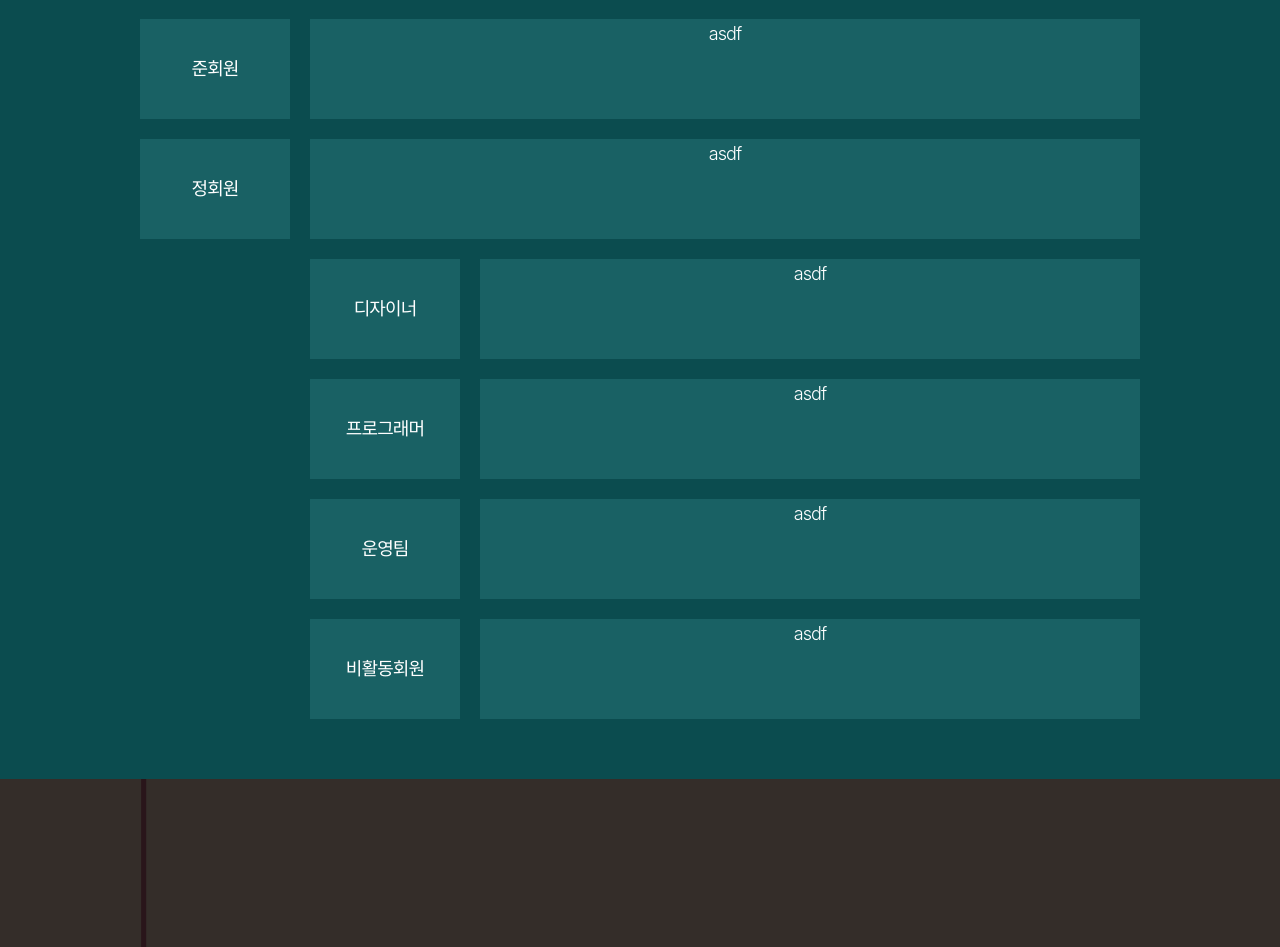
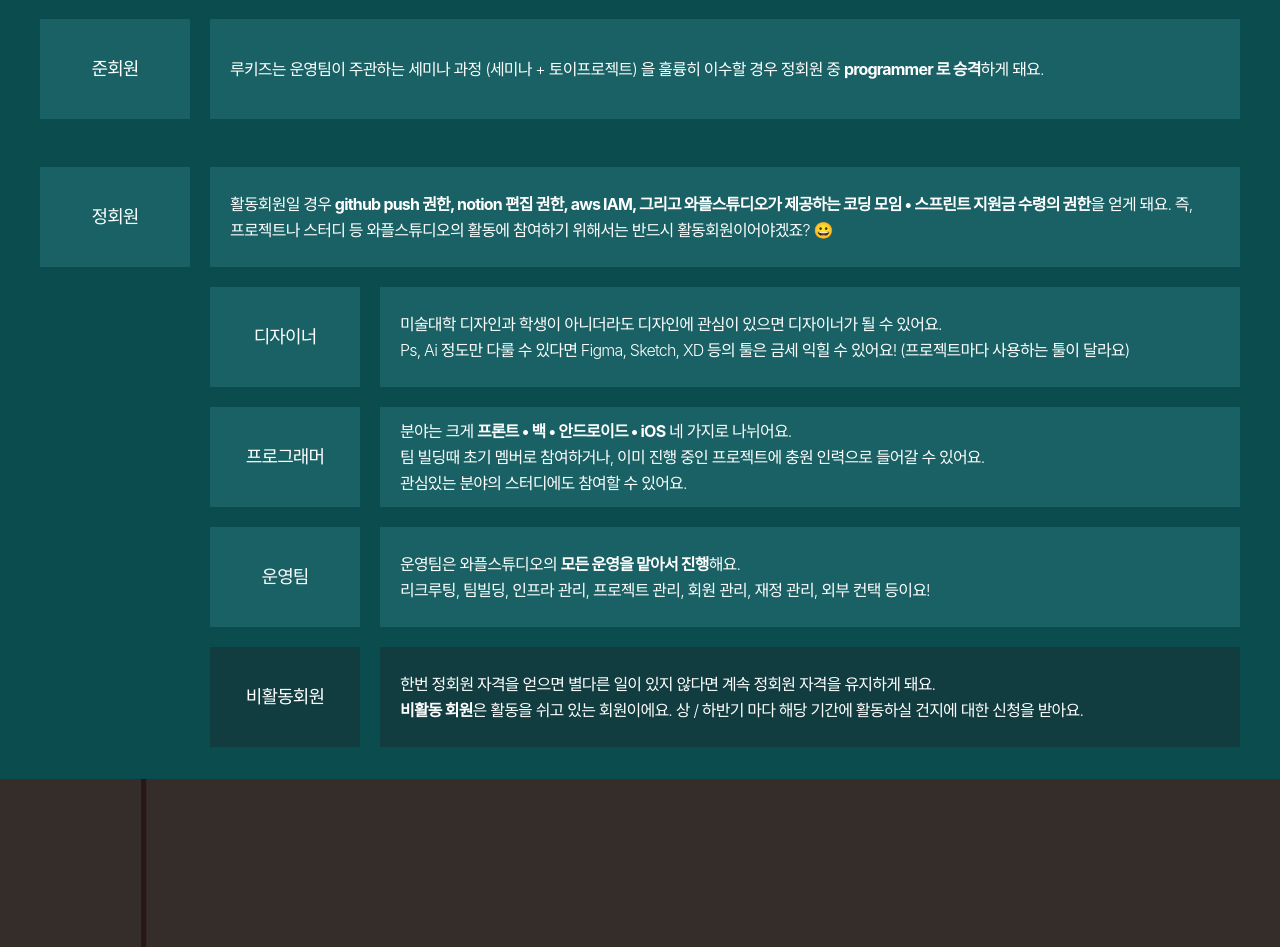
Before and after one commit to wafflestudio/wafflestudio.com-v3, a Svelte app: page / in a window 1280 px wide. Shown: the part 1960-2907 px from the top of the page. Built offline with nearby package versions, Linux system fonts and the light colour scheme.

Commit message:
[#15] content 작성

```diff
--- a/src/components/organization/organization.svelte
+++ b/src/components/organization/organization.svelte
@@ -1,22 +1,54 @@
 <section>
   <dl>
     <dt class="outer">준회원</dt>
-    <dd class="outer">asdf</dd>
+    <dd class="outer">
+      <p>
+        루키즈는 운영팀이 주관하는 세미나 과정 (세미나 + 토이프로젝트) 을 훌륭히 이수할 경우 정회원 중 <strong
+          >programmer 로 승격</strong
+        >하게 돼요.
+      </p>
+    </dd>
 
     <dt class="outer">정회원</dt>
-    <dd class="outer">asdf</dd>
+    <dd class="outer">
+      <p>
+        활동회원일 경우 <strong
+          >github push 권한, notion 편집 권한, aws IAM, 그리고 와플스튜디오가 제공하는 코딩 모임 • 스프린트 지원금 수령의 권한</strong
+        >을 얻게 돼요. 즉, 프로젝트나 스터디 등 와플스튜디오의 활동에 참여하기 위해서는 반드시 활동회원이어야겠죠? 😀
+      </p>
+    </dd>
 
     <dt class="inner">디자이너</dt>
-    <dd class="inner">asdf</dd>
+    <dd class="inner">
+      <p>
+        미술대학 디자인과 학생이 아니더라도 디자인에 관심이 있으면 디자이너가 될 수 있어요.<br />Ps, Ai 정도만 다룰 수 있다면
+        Figma, Sketch, XD 등의 툴은 금세 익힐 수 있어요! (프로젝트마다 사용하는 툴이 달라요)
+      </p>
+    </dd>
 
     <dt class="inner">프로그래머</dt>
-    <dd class="inner">asdf</dd>
+    <dd class="inner">
+      <p>
+        분야는 크게 <strong>프론트 • 백 • 안드로이드 • iOS</strong> 네 가지로 나뉘어요.<br />팀 빌딩때 초기 멤버로 참여하거나,
+        이미 진행 중인 프로젝트에 충원 인력으로 들어갈 수 있어요.<br />관심있는 분야의 스터디에도 참여할 수 있어요.
+      </p>
+    </dd>
 
     <dt class="inner">운영팀</dt>
-    <dd class="inner">asdf</dd>
+    <dd class="inner">
+      <p>
+        운영팀은 와플스튜디오의 <strong>모든 운영을 맡아서 진행</strong>해요.<br />리크루팅, 팀빌딩, 인프라 관리, 프로젝트 관리,
+        회원 관리, 재정 관리, 외부 컨택 등이요!
+      </p>
+    </dd>
 
-    <dt class="inner">비활동회원</dt>
-    <dd class="inner">asdf</dd>
+    <dt class="inner dark">비활동회원</dt>
+    <dd class="inner dark">
+      <p>
+        한번 정회원 자격을 얻으면 별다른 일이 있지 않다면 계속 정회원 자격을 유지하게 돼요.<br /><strong>비활동 회원</strong>은
+        활동을 쉬고 있는 회원이에요. 상 / 하반기 마다 해당 기간에 활동하실 건지에 대한 신청을 받아요.
+      </p>
+    </dd>
   </dl>
 </section>
 
@@ -27,10 +59,14 @@
     background-color: #0b4c4f;
   }
 
+  p {
+    margin: 0;
+  }
+
   dl {
     padding-top: calc(50vh - 360px);
     margin: 0 auto;
-    width: 1000px;
+    width: 1200px;
     height: 700px;
     display: grid;
     grid-template-columns: 150px 150px auto;
@@ -49,16 +85,25 @@
     color: #ffffff;
   }
 
+  dt:first-of-type,
+  dd:first-of-type {
+    margin-bottom: 28px;
+  }
+
   dd {
     font-style: normal;
     font-weight: 300;
-    font-size: 18px;
+    font-size: 16px;
     background-color: #196164;
-    line-height: 30px;
+    line-height: 26px;
     align-items: center;
     letter-spacing: -0.05em;
+    text-align: left;
     color: #ffffff;
     margin: 0;
+    padding: 10px 30px 10px 20px;
+    display: flex;
+    align-items: center;
   }
 
   dt.outer {
@@ -78,4 +123,8 @@
     grid-column-start: 3;
     grid-column-end: 4;
   }
+
+  .dark {
+    background-color: #123d40;
+  }
 </style>
```
